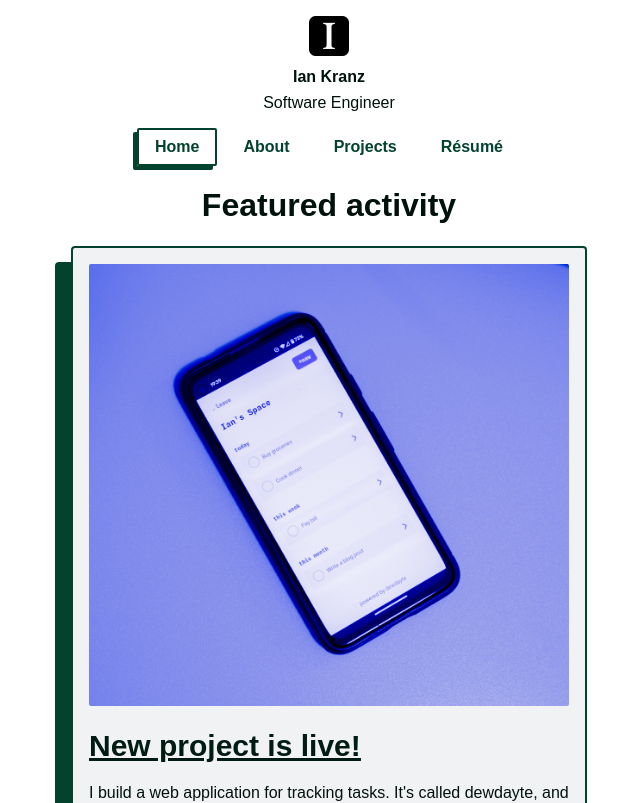
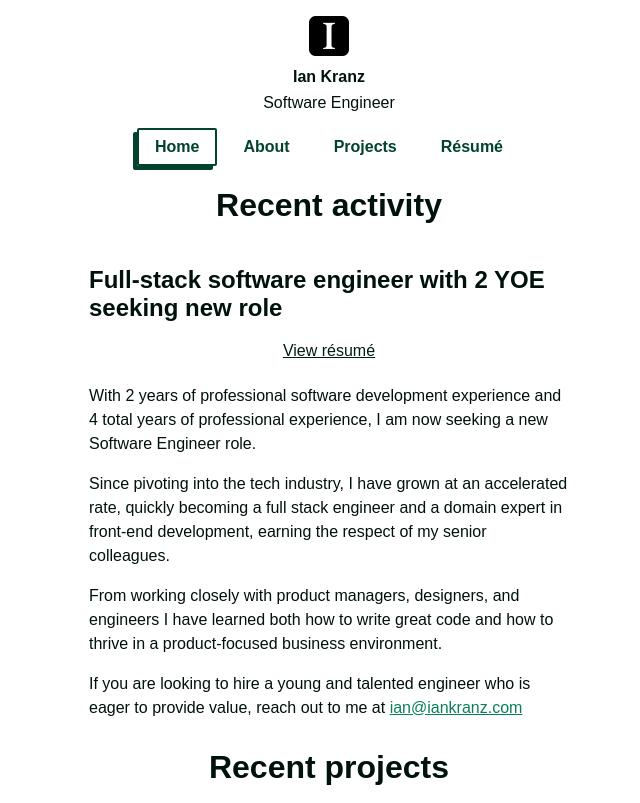
Before and after one commit to iankranz/ians-next-portfolio, a Next.js app: page / in a window 1280 px wide. Shown: the top 803 px of the page, without its empty margins (311-951 px from the left). Built offline with nearby package versions, Linux system fonts and the light colour scheme.

Commit message:
add want ad to my homepage

```diff
--- /dev/null
+++ b/app/page.module.css
@@ -0,0 +1,7 @@
+.resumeBlock {
+  margin-bottom: 1rem;
+}
+
+.objectiveStatement {
+  width: 30rem;
+}
--- a/app/page.tsx
+++ b/app/page.tsx
@@ -2,13 +2,41 @@ import Header from "@/components/Header"
 import Footer from "@/components/Footer"
 import Image from "next/image"
 import Link from "next/link"
+import styles from "./page.module.css"
 
 export default function Home() {
   return (
     <>
       <Header />
       <main>
-        <h1>Featured activity</h1>
+        <h1>Recent activity</h1>
+        <h2 className={styles.objectiveStatement}>
+          Full-stack software engineer with 2 YOE seeking new role
+        </h2>
+        <div className={styles.resumeBlock}>
+          <a href="/resume.pdf">View r&eacute;sum&eacute;</a>
+        </div>
+        <p>
+          With 2 years of professional software development experience and 4
+          total years of professional experience, I am now seeking a new
+          Software Engineer role.
+        </p>
+        <p>
+          Since pivoting into the tech industry, I have grown at an accelerated
+          rate, quickly becoming a full stack engineer and a domain expert in
+          front-end development, earning the respect of my senior colleagues.
+        </p>
+        <p>
+          From working closely with product managers, designers, and engineers I
+          have learned both how to write great code and how to thrive in a
+          product-focused business environment.
+        </p>
+        <p>
+          If you are looking to hire a young and talented engineer who is eager
+          to provide value, reach out to me at{" "}
+          <a href="mailto:ian@iankranz.com">ian@iankranz.com</a>
+        </p>
+        <h1>Recent projects</h1>
         <section id="feature-card">
           <Link href="/projects/dewdayte">
             <Image
```
Also changed, not shown: app/about/page.tsx (+9 -18 lines).
